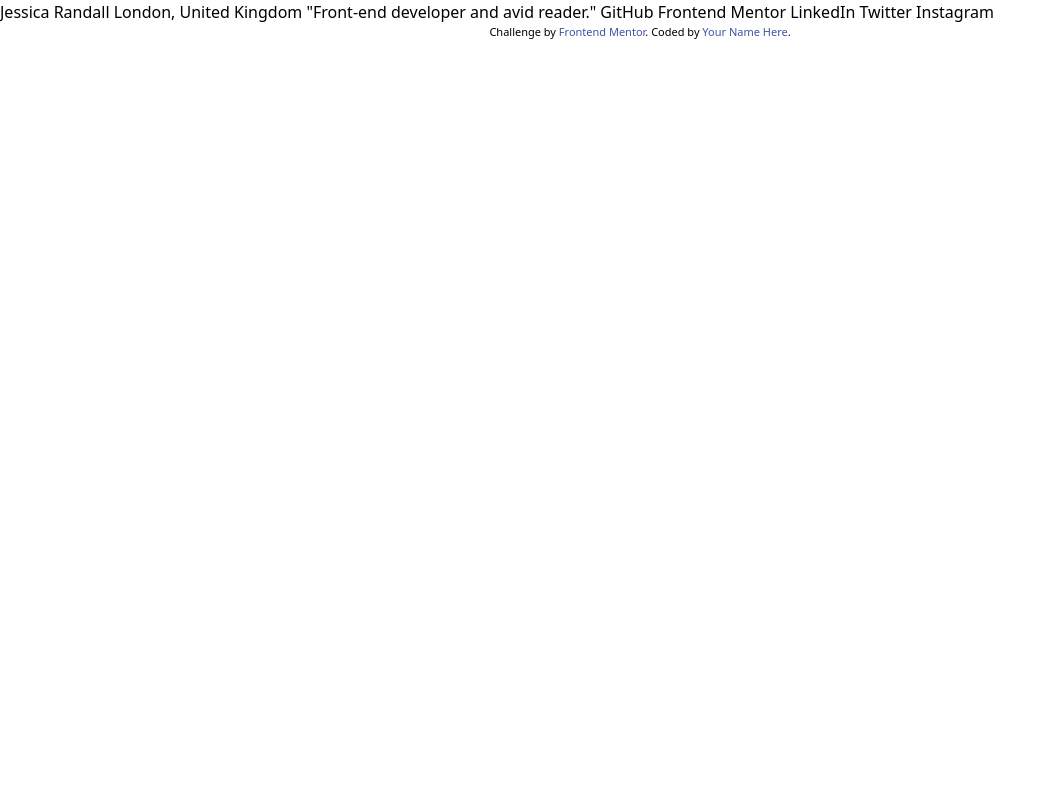
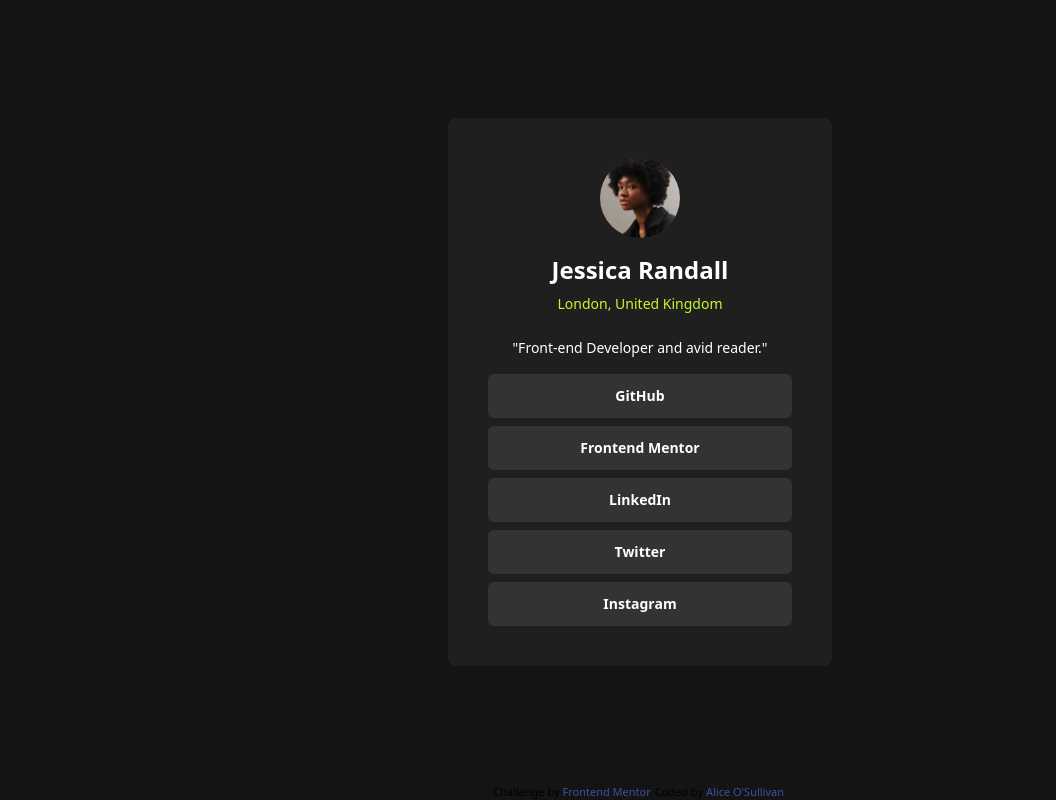
Before and after one commit to aosull97/social-links-profile, a plain HTML site: page index.html in a window 1280 px wide. Shown: the whole page, without its empty margins (0-1056 px from the left). Drawn offline with Linux system fonts and the light colour scheme.

Commit message:
Styles added

```diff
--- a/index.html
+++ b/index.html
@@ -7,29 +7,41 @@
   <link rel="icon" type="image/png" sizes="32x32" href="./assets/images/favicon-32x32.png">
   <link href="src/output.css" rel="stylesheet">
 
+  <link rel="preconnect" href="https://fonts.googleapis.com">
+  <link rel="preconnect" href="https://fonts.gstatic.com" crossorigin>
+  <link href="https://fonts.googleapis.com/css2?family=Inter:ital,opsz,wght@0,14..32,100..900;1,14..32,100..900&display=swap" rel="stylesheet">
+
   <title>Frontend Mentor | Social links profile</title>
 
-  <!-- Feel free to remove these styles or customise in your own stylesheet 👍 -->
   <style>
     .attribution { font-size: 11px; text-align: center; }
     .attribution a { color: hsl(228, 45%, 44%); }
   </style>
 </head>
-<body>
 
-  Jessica Randall
-  London, United Kingdom
-  "Front-end developer and avid reader."
+<body class="h-screen flex flex-col font-inter bg-grey-900">
+  <main class="m-auto text-white w-96" >
+    <div class="flex flex-col text-center p-10 rounded-lg bg-grey-800" >
+      <div class="pb-4">
+        <img src="assets/images/avatar-jessica.jpeg" alt="Jessica Randall" class="rounded-full h-20 w-20 m-auto" />
+      </div>
 
-  GitHub
-  Frontend Mentor
-  LinkedIn
-  Twitter
-  Instagram
+      <h1 class="text-2xl font-semibold pb-2">Jessica Randall</h1>
+      <h2 class="text-sm pb-6 text-green">London, United Kingdom</h2>
+      <h3 class="text-sm font-light pb-4">"Front-end Developer and avid reader."</h3>
+      <div class="text-sm font-semibold flex flex-col gap-2 w-full">
+        <a class="p-3 rounded-md bg-grey-700 hover:bg-green hover:text-grey-900" href="https://github.com/login"><button>GitHub</button></a>
+        <a class="p-3 rounded-md bg-grey-700 hover:bg-green hover:text-grey-900" href="https://www.frontendmentor.io/home"><button>Frontend Mentor</button></a>
+        <a class="p-3 rounded-md bg-grey-700 hover:bg-green hover:text-grey-900" href="https://uk.linkedin.com/"><button>LinkedIn</button></a>
+        <a class="p-3 rounded-md bg-grey-700 hover:bg-green hover:text-grey-900" href="https://x.com/?lang=en"><button>Twitter</button></a>
+        <a class="p-3 rounded-md bg-grey-700 hover:bg-green hover:text-grey-900" href="https://www.instagram.com/"><button>Instagram</button></a>
+      </div>
+    </div>
+  </main>
 
-  <div class="attribution">
+  <footer class="attribution">
     Challenge by <a href="https://www.frontendmentor.io?ref=challenge" target="_blank">Frontend Mentor</a>.
-    Coded by <a href="#">Your Name Here</a>.
-  </div>
+    Coded by <a href="https://www.linkedin.com/in/aliceosullivan97">Alice O'Sullivan</a>.
+  </footer>
 </body>
 </html>
--- a/tailwind.config.js
+++ b/tailwind.config.js
@@ -2,7 +2,20 @@
 module.exports = {
   content: ["index.html", "./src/**/*.{vue,js,ts,jsx,tsx}"],
   theme: {
-    extend: {},
+    colors: {
+      'green': 'hsl(75, 94%, 57%)',
+      'white': 'hsl(0, 0%, 100%)',
+      'grey-700': 'hsl(0, 0%, 20%)',
+      'grey-800': 'hsl(0, 0%, 12%)',
+      'grey-900': 'hsl(0, 0%, 8%)'
+    }
+
+
   },
+    extend: {
+      fontFamily: {
+        inter: ["Inter", "serif"],
+      },
+    },
   plugins: [],
 }
```
Also changed, not shown: assets/fonts/Inter-VariableFont_slnt,wght.ttf (deleted), assets/fonts/OFL.txt (deleted), assets/fonts/README.txt (deleted), assets/fonts/static/Inter-Bold.ttf (deleted), assets/fonts/static/Inter-Regular.ttf (deleted), assets/fonts/static/Inter-SemiBold.ttf (deleted), preview.jpg (deleted), src/output.css.
